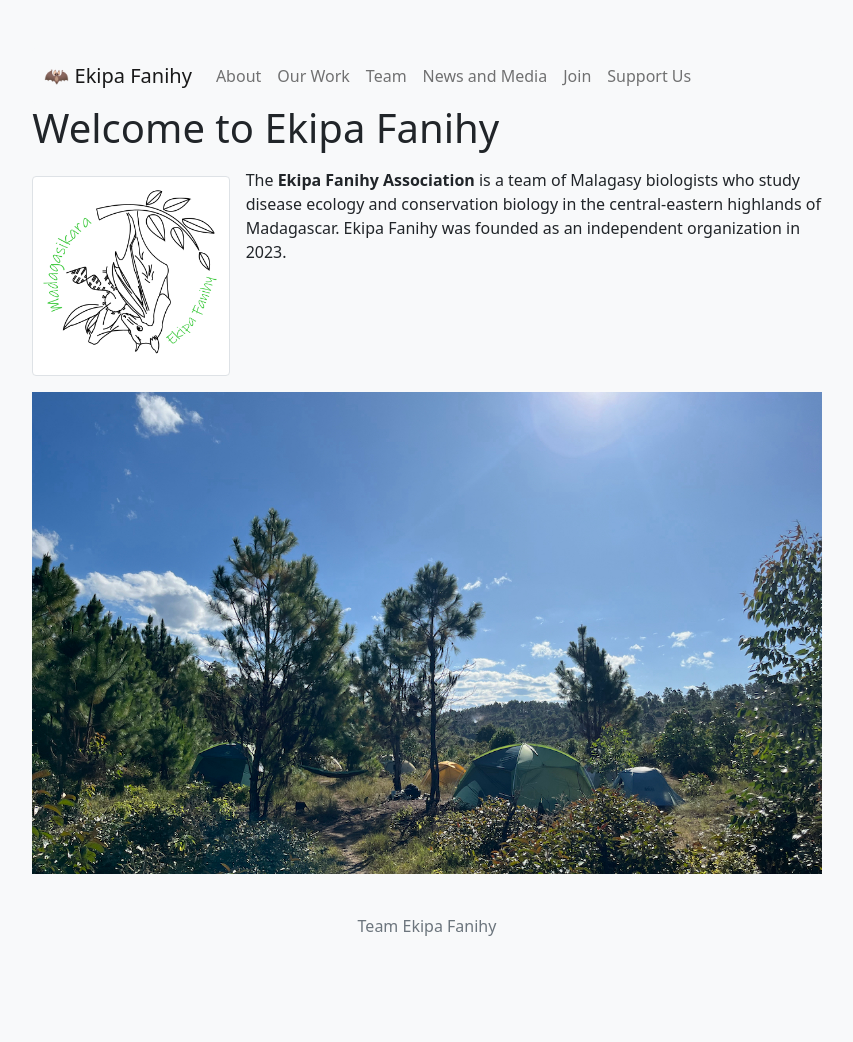
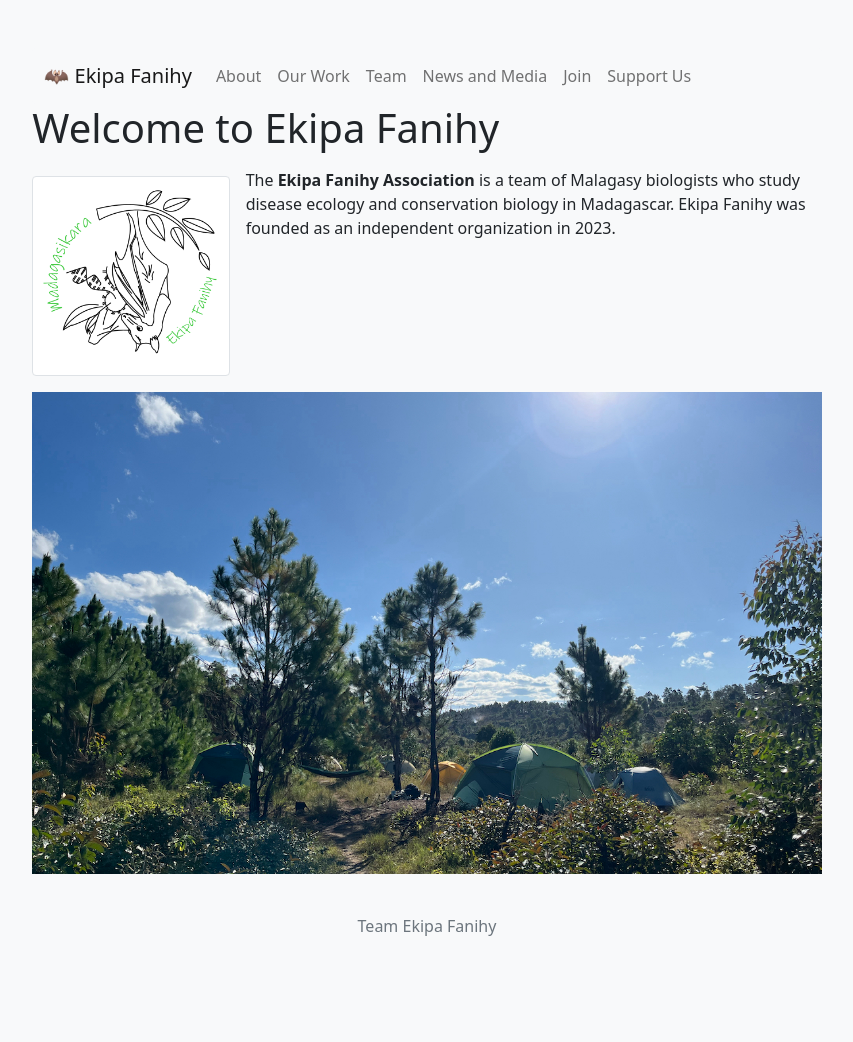
Before and after one commit to brooklabteam/www-ekipafanihy, a Jekyll site: the page built from index.md, in a window 1280 px wide. Shown: the whole page, without its empty margins (213-1066 px from the left). Built offline with Jekyll 4.4.1, drawn with Linux system fonts in a browser that asks for light colours.

Commit message:
Update index.md

```diff
--- a/index.md
+++ b/index.md
@@ -5,6 +5,6 @@ title: Ekipa Fanihy
 
 <img src="/assets/team/EkipaFanihyLogoWhite.png" alt="bat" class="img-thumbnail float-start col-md-3" />
 
-The **Ekipa Fanihy Association** is a team of Malagasy biologists who study disease ecology and conservation biology in the central-eastern highlands of Madagascar. Ekipa Fanihy was founded as an independent organization in 2023.
+The **Ekipa Fanihy Association** is a team of Malagasy biologists who study disease ecology and conservation biology in Madagascar. Ekipa Fanihy was founded as an independent organization in 2023.
 
 <img src="/assets/Ekipa_camp.jpg" class="img-fluid" />
```
